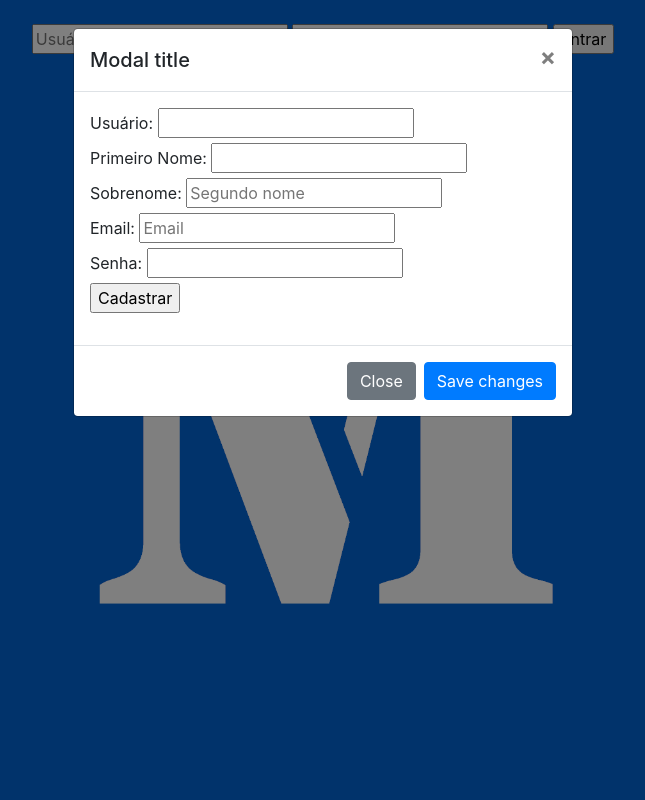
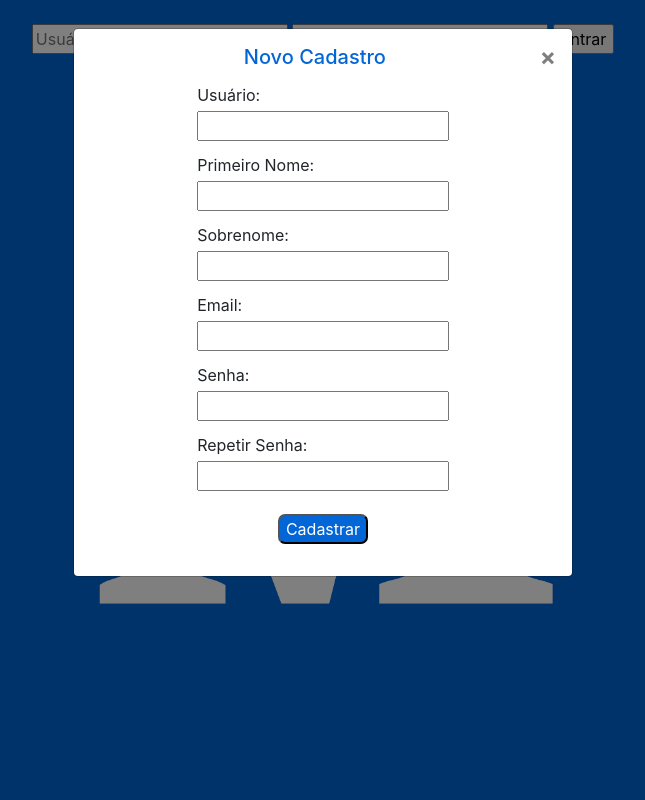
Before and after one commit to netofarthur/laudario, a Django app: page / in a window 1280 px wide, after a click on "Não possui cadastro?". Shown: the whole page, without its empty margins (317-962 px from the left). Run offline with Django 3.2, Linux system fonts and the light colour scheme; parts of the project's set-up code (start-up, migrations or seed data) failed here and were passed over; some libraries are stand-ins or nearby versions.

Commit message:
Novo Cadastro CSS, removido arquivos e linhas do modo antigo.

```diff
--- a/laudario/masks/static/masks/css/index.css
+++ b/laudario/masks/static/masks/css/index.css
@@ -22,3 +22,42 @@ body {
     margin-top: 1.5rem;
 
 }
+
+#cadastro_div {
+text-align: left;
+ margin-right: 23%;
+        margin-left: 23%;
+
+
+ }
+
+label {
+    margin-bottom: .2rem;
+}
+
+.cadastro_input {
+    width: 100%;
+    margin-bottom: .8rem;
+}
+
+#botao_cadastro_div {
+    text-align: center;
+}
+
+.modal-header {
+    text-align: center;
+}
+
+#novo_cadastro_title {
+    color: #0366d6;
+    margin-bottom: .9rem;
+}
+
+#botao_cadastrar {
+      background-color: #0366d6;
+      color: white;
+      border-radius: 7px;
+      margin-top: .7rem;
+
+
+}
--- a/laudario/masks/templates/masks/index.html
+++ b/laudario/masks/templates/masks/index.html
@@ -26,41 +26,54 @@
     <div class="modal fade" id="modalCadastro" tabindex="-1" role="dialog" aria-labelledby="modalCadastroTitle" aria-hidden="true">
         <div class="modal-dialog" role="document">
             <div class="modal-content">
-              <div class="modal-header">
-                <h5 class="modal-title" id="modalCadastroTitle">Modal title</h5>
-                <button type="button" class="close" data-dismiss="modal" aria-label="Close">
+              <div class="modal-body">
+                  <button type="button" class="close" data-dismiss="modal" aria-label="Close">
                   <span aria-hidden="true">&times;</span>
                 </button>
-              </div>
-              <div class="modal-body" style="text-align: left;">
+                  <h5 id="novo_cadastro_title">Novo Cadastro</h5>
+                  <div id="cadastro_div">
                   <form action="{% url 'cadastrar' %}" method="post">
                     {% csrf_token %}
+                        <div id="usuario_div">
                         <label for="usuario">Usuário: </label>
-                        <input type="text" name="usuario" id="usuario">
-                        <br>
+                        <input type="text" name="usuario" id="usuario" class="cadastro_input">
+                            </div>
+
+                        <div id="primeiro_nome_div">
                         <label for="primeiro_nome">Primeiro Nome: </label>
-                        <input type="text" name="primeiro_nome" id="primeiro_nome">
-                        <br>
+                        <input type="text" name="primeiro_nome" id="primeiro_nome" class="cadastro_input">
+                        </div>
+
+                      <div id="sobrenome_div">
                         <label for="sobrenome">Sobrenome: </label>
 
-                        <input type="text" placeholder="Segundo nome" name="segundo_nome" id="sobrenome">
-                        <br>
+                        <input type="text" name="segundo_nome" id="sobrenome" class="cadastro_input">
+                        </div>
+
+                      <div id="email_div">
                         <label for="email">Email: </label>
 
-                        <input type="email" placeholder="Email" name="email" id="email">
-                        <br>
+                        <input type="email" name="email" id="email" class="cadastro_input">
+                        </div>
+
+
+                      <div id="senha_div">
                         <label for="senha">Senha: </label>
-                        <input type="password" name="senha" id="senha">
-                        <br>
-                        <input type="submit" value="Cadastrar">
+                        <input type="password" name="senha" id="senha" class="cadastro_input">
+                        </div>
 
+                         <div id="repetir_senha_div">
+                        <label for="repetir_senha">Repetir Senha: </label>
+                        <input type="password" name="senha" id="repetir_senha" class="cadastro_input">
+                        </div>
+
+                      <div id="botao_cadastro_div">
+                        <input type="submit" value="Cadastrar" id="botao_cadastrar">
+                        </div>
                     </form>
+                </div>
+              </div>
 
-              </div>
-              <div class="modal-footer">
-                <button type="button" class="btn btn-secondary" data-dismiss="modal">Close</button>
-                <button id = "save_changes" type="button" class="btn btn-primary" >Save changes</button>
-              </div>
             </div>
         </div>
 
--- a/laudario/masks/urls.py
+++ b/laudario/masks/urls.py
@@ -9,7 +9,6 @@ urlpatterns = [
     path('mascaras/nova/adicionar', views.adicionar_nova_mascara, name='adicionar_nova_mascara'),
     path('', views.mostrar_index, name='mostrar_index'),
     path('login', views.login_usuario, name='login_usuario'),
-    path('cadastro', views.cadastro, name='cadastro'),
     path('cadastrar', views.cadastrar, name='cadastrar'),
     path('logout', views.logout_usuario, name='logout_usuario'),
     path('mascaras/', views.mostrar_mascaras, name='mostrar_mascaras'),
--- a/laudario/masks/views.py
+++ b/laudario/masks/views.py
@@ -245,9 +245,7 @@ def login_usuario(request):
         return HttpResponse("<html><body><p>Usuário ou senha inválidos</p></body></html>")
 
 
-def cadastro(request):
-    context = {}
-    return render(request, 'masks/cadastro.html/', context)
+
 
 
 def cadastrar(request):
```
Also changed, not shown: laudario/masks/templates/masks/cadastro.html (deleted, +0 -22 lines).
